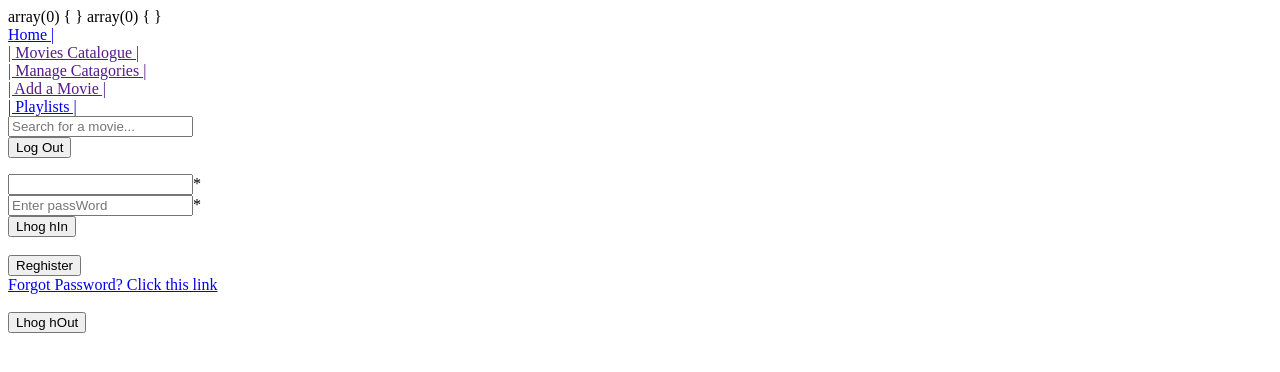
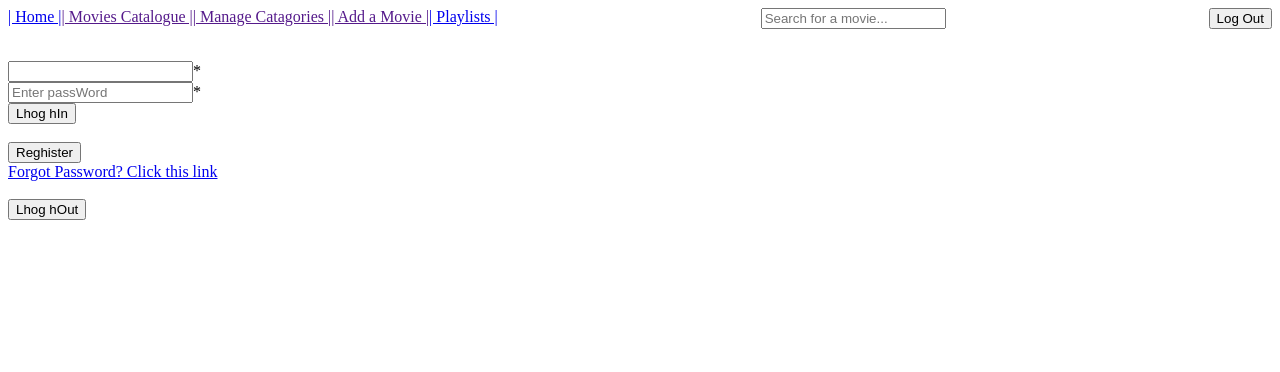
Before and after one commit to luciana-s/2-day-Project, a PHP site: page /login.php in a window 1280 px wide. Shown: the top 372 px of the page. Run offline with PHP 8.4, Linux system fonts and the light colour scheme; a user stored in the database is signed in.

Commit message:
nav working 1

```diff
--- a/login.php
+++ b/login.php
@@ -16,10 +16,10 @@ displayed next to the login button.
 // best to start session at the very beginning
 // calls an existing session if it exists otherwise creates one
 session_start();
-var_dump($_POST);
-var_dump($_COOKIE);
+// var_dump($_POST);
+// var_dump($_COOKIE);
 
-require_once('nav.php');
+
 
 $emailError = $passwordError = '';
 $filled = true;
@@ -74,8 +74,8 @@ if (isset($_POST['submitLog'])) {
             if ($countUser > 0) {
                 if (password_verify($passIn, $userInfo['password'])) {
 
-                    var_dump($_SESSION);
-                    var_dump($_COOKIE);
+                    // var_dump($_SESSION);
+                    // var_dump($_COOKIE);
 
                     $_SESSION['sessUser'] = $userInfo['firstname'];
                     $_SESSION['login'] = true;
@@ -83,8 +83,8 @@ if (isset($_POST['submitLog'])) {
                     $_SESSION['email'] = $userInfo['email'];
 
                     echo 'Welcome back user : ' . $_SESSION['sessUser'] . '<br>';
-                    var_dump($_SESSION);
-                    var_dump($_COOKIE);
+                    // var_dump($_SESSION);
+                    // var_dump($_COOKIE);
                 } else {
                     echo 'Wrong Password';
                 }
@@ -104,8 +104,8 @@ if (isset($_POST['logout'])) {
 
     $_SESSION['login'] = false;
     echo 'Bye Bye Birdie<br>';
-    var_dump($_SESSION);
-    var_dump($_COOKIE);
+    // var_dump($_SESSION);
+    // var_dump($_COOKIE);
 }
 
 ?>
@@ -121,6 +121,10 @@ if (isset($_POST['logout'])) {
 
 <body>
 
+    <?php
+
+    require_once('nav.php');
+    ?>
     <!-- Login page
     A form asks for the username (email) and password. A "Register" button is displayed, which
     takes you to the registration page. A link to the forgotten password page will also be
--- a/nav.php
+++ b/nav.php
@@ -10,17 +10,31 @@
 
     ?>
 
+    <style>
+        header {
+            display: flex;
+            justify-content: space-between;
+            margin-bottom: 2rem;
+        }
+
+        nav {
+            display: flex;
+        }
+    </style>
+
     <!--  Home, Songs, Artists, Playlists and Register / Login -->
+    <header>
         <nav>
-        <a href="index.php">Home | </a><br>
+            <a href="index.php">| Home | </a><br>
             <a href="">| Movies Catalogue | </a><br>
             <a href="">| Manage Catagories | </a><br>
             <a href="">| Add a Movie | </a><br>
             <a href="playlists.php">| Playlists | </a><br>
+        </nav>
 
-
+        <div>
             <input type="text" id="search" placeholder="Search for a movie...">
-
+        </div>
 
         <?php if ($_SESSION['login']) : ?>
             <form action="" method="post">
@@ -28,13 +42,8 @@
             </form>
         <?php else : ?>
             <div>
-                <a href="register.php">| Register | </a><br>
-            </div>
-            <div>
-                <a href="login.php">
-                    <a href="login.php">| Log In</a><br>
-                </a>
+                <a href="register.php">| Register | </a>
+                <a href="login.php">| Log In |</a>
             </div>
         <?php endif; ?>
-
-    </nav>
+    </header>
```
Lines whose indentation alone changed are shown as unchanged.
